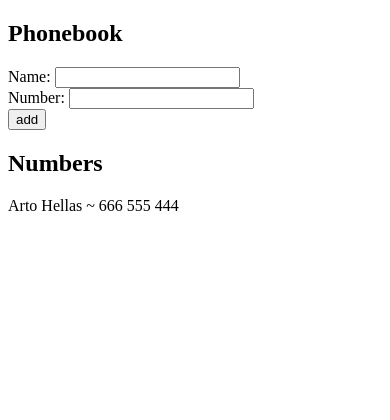
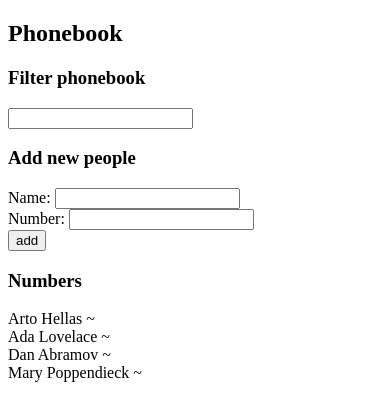
Before and after one commit to asabatba/moocfi_full_stack, a React (Create React App) app in the folder part2/phonebook/: page / in a window 390 px wide. Shown: the top 420 px of the page. Built offline with nearby package versions, Linux system fonts and the light colour scheme.

Commit message:
2.9*: The Phonebook Step4

```diff
--- a/part2/phonebook/src/App.js
+++ b/part2/phonebook/src/App.js
@@ -9,10 +9,14 @@ const Number = ({ person }) => {
 
 const App = () => {
     const [persons, setPersons] = useState([
-        { name: 'Arto Hellas', phone: '666 555 444' }
+        { name: 'Arto Hellas', number: '040-123456' },
+        { name: 'Ada Lovelace', number: '39-44-5323523' },
+        { name: 'Dan Abramov', number: '12-43-234345' },
+        { name: 'Mary Poppendieck', number: '39-23-6423122' }
     ])
     const [newName, setNewName] = useState('')
     const [newPhone, setNewPhone] = useState('')
+    const [filter, setFilter] = useState('')
 
 
     const handleSubmit = (ev) => {
@@ -27,6 +31,9 @@ const App = () => {
     return (
         <div>
             <h2>Phonebook</h2>
+            <h3>Filter phonebook</h3>
+            <input value={filter} onChange={(ev) => setFilter(ev.target.value)}></input>
+            <h3>Add new people</h3>
             <form>
                 <div>
                     Name: <input value={newName} onChange={(ev) => setNewName(ev.target.value)} />
@@ -37,8 +44,10 @@ const App = () => {
                     <button type="submit" onClick={handleSubmit}>add</button>
                 </div>
             </form>
-            <h2>Numbers</h2>
-            {persons.map((p) => <Number key={p.name} person={p}></Number>)}
+            <h3>Numbers</h3>
+            {persons
+                .filter((p) => (p.name.toLowerCase().includes(filter.toLowerCase())))
+                .map((p) => <Number key={p.name} person={p}></Number>)}
         </div>
     )
 }
```
